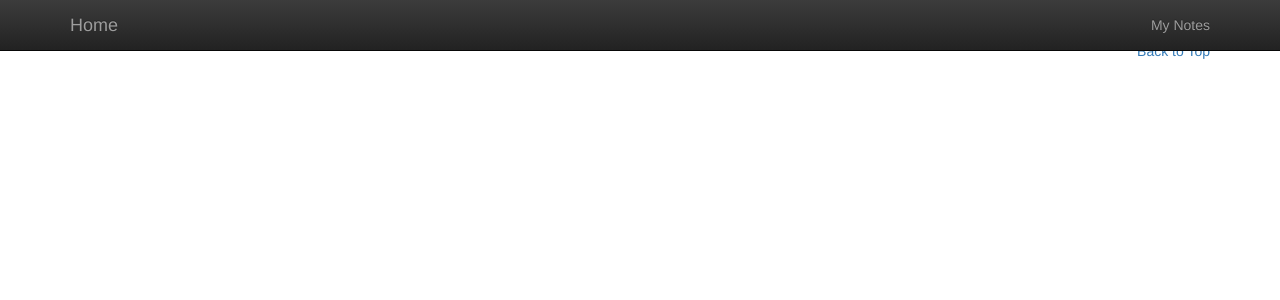
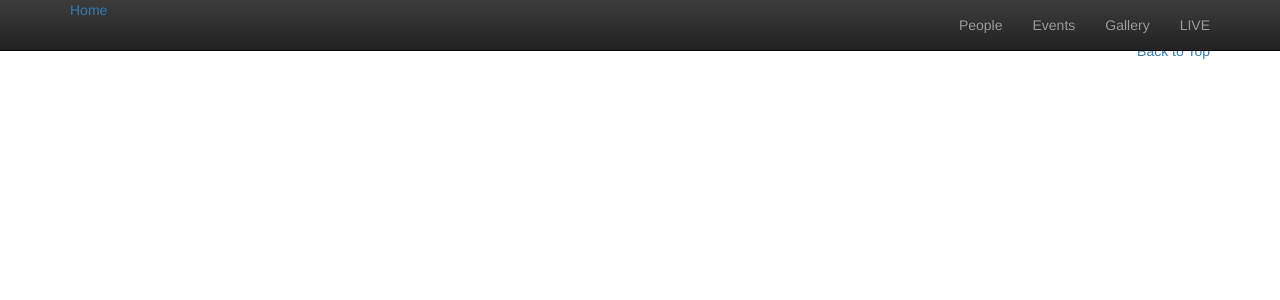
Before and after one commit to kabirtomer/BSA_Website, a Django app: page /home/ in a window 1280 px wide. Shown: the top 300 px of the page. Run offline with Django 3.2, Linux system fonts and the light colour scheme; data that the repository does not hold is empty; some libraries are stand-ins or nearby versions.

Commit message:
Made basic views

```diff
--- a/BSA_WebSite/MainSite/admin.py
+++ b/BSA_WebSite/MainSite/admin.py
@@ -1,10 +1,10 @@
 from django.contrib import admin
-from .models import People, Events, Announcements, LiveMatch, Comment
+from .models import People, Event, Announcement, LiveMatch, Comment
 
 # Register your models here.
 
 admin.site.register(People)
-admin.site.register(Events)
-admin.site.register(Announcements)
+admin.site.register(Event)
+admin.site.register(Announcement)
 admin.site.register(LiveMatch)
 admin.site.register(Comment)
--- a/BSA_WebSite/MainSite/templates/base.html
+++ b/BSA_WebSite/MainSite/templates/base.html
@@ -32,12 +32,21 @@
                     <span class="icon-bar"></span>
                     <span class="icon-bar"></span>
                 </button>
-                <a class="navbar-brand">Home</a>
+                <a href="{% url 'mainsite:index' %} class="navbar-brand">Home</a>
             </div>
             <div class="collapse navbar-collapse" id="bs-example-navbar-collapse-1">
                 <ul class="nav navbar-nav navbar-right">
                      <li>
-                        <a href="{% url 'mainsite:index' %}">My Notes</a>
+                        <a href="{% url 'mainsite:people' %}">People</a>
+                     </li>
+                    <li>
+                        <a href="{% url 'mainsite:events' %}">Events</a>
+                     </li>
+                    <li>
+                        <a href="{% url 'mainsite:gallery' %}">Gallery</a>
+                     </li>
+                    <li>
+                        <a href="{% url 'mainsite:live' %}">LIVE</a>
                      </li>
                 </ul>
             </div>
--- a/BSA_WebSite/MainSite/urls.py
+++ b/BSA_WebSite/MainSite/urls.py
@@ -6,8 +6,8 @@ app_name = 'mainsite'
 
 urlpatterns = [
     url(r'^$', views.index, name='index'),
-    #url(r'^people/$', views.people, name='people'),
-    #url(r'^events/$', views.events, name='events'),
-    #url(r'^gallery/$', views.gallery, name='gallery'),
-    #url(r'^live/$', views.live, name='live'),
+    url(r'^people/$', views.people, name='people'),
+    url(r'^events/$', views.events, name='events'),
+    url(r'^gallery/$', views.gallery, name='gallery'),
+    url(r'^live/$', views.live, name='live'),
 ]
--- a/BSA_WebSite/MainSite/views.py
+++ b/BSA_WebSite/MainSite/views.py
@@ -1,8 +1,78 @@
 from django.shortcuts import render
 from django.http import HttpResponse
+from datetime import datetime, timedelta
+from .models import People, Event, Gallery, Announcement, LiveMatch, Comment
+# Create your views here.
 
-# Create your views here.
+"""DECLARE LINK TO STATIC DISPLAY IMAGES HERE"""
+""" END"""
+
+Secretary = 'secy'
+Executive = 'exe'
+Faculty = 'fac'
+Captain = 'cap'
+ViceCaptain = 'vicecap'
+MAX_RECENT_MATCHES = 5
 
 
 def index(request):
-    return render(request, 'MainSite/index.html')
+    announcements = Announcement.objects.all()
+    live_matches = []
+    upcoming_matches = []
+    for match in LiveMatch.objects.all():
+        if match.start_time > datetime.now() - match.duration:
+            live_matches.append(match)
+        elif match.start_time > datetime.now():
+            upcoming_matches.append(match)
+    context = {'announcements': announcements, 'live_matches': live_matches, 'upcoming_matches': upcoming_matches}
+    return render(request, 'MainSite/index.html', context)
+
+
+def people(request):
+    faculty_list = People.objects.filter(type=Faculty)
+    board_members = People.objects.filter(type=Secretary or Executive)
+    team_members = People.objects.filter(type=Captain or ViceCaptain)
+    context = {'faculty_list': faculty_list, 'board_members': board_members, 'team_members':team_members}
+    return render(request, 'MainSite/people.html', context)
+
+
+def events(request):
+    date = datetime.today()
+    day_events = Event.objects.filter(date=date)
+    past_events = Event.objects.filter(date__lt=date)
+    upcoming_events = Event.objects.filter(date__gt=date)
+    context = {'day_events': day_events, 'past_events': past_events, 'upcoming_events': upcoming_events}
+    return render(request, 'MainSite/events.htmL', context)
+
+
+def gallery(request):
+    all_event_images = []
+    for item in Gallery.objects.all():
+        event = {
+            "event_name": item.event.name,
+            "path_to_images": item.path_to_images
+        }
+        all_event_images.append(event)
+    return render(request, 'MainSite/gallery.htmL', {'all_event_images': all_event_images})
+
+
+def live(request):
+    live_matches = []
+    temp = []
+    upcoming_matches = []
+    for match in LiveMatch.objects.all():
+        if match.start_time > datetime.now() - match.duration:
+            live_matches.append(match)
+        elif match.start_time > datetime.now():
+            upcoming_matches.append(match)
+        else:
+            temp.append()
+    comments = {}
+    for match in live_matches:
+        comments[match.header] = match.comment_set.all()
+    recent_matches = []
+    for match in temp:
+        if match.start_time > datetime.now() - timedelta(days=7):
+            recent_matches.append(match)
+    context = {'upcoming_matches': upcoming_matches, 'live_matches': live_matches, 'recent_matches': recent_matches, 'comments': comments}
+    return render(request, 'MainSite/live.htmL', context)
```
Also changed, not shown: BSA_WebSite/MainSite/models.py (+10 -2 lines), BSA_WebSite/MainSite/templates/MainSite/events.html (added, +9 -0 lines), BSA_WebSite/MainSite/templates/MainSite/gallery.html (added, +9 -0 lines), BSA_WebSite/MainSite/templates/MainSite/live.html (added, +9 -0 lines), BSA_WebSite/MainSite/templates/MainSite/people.html (added, +9 -0 lines), BSA_WebSite/MainSite/migrations/0002_auto_20180615_1229.py (added).
